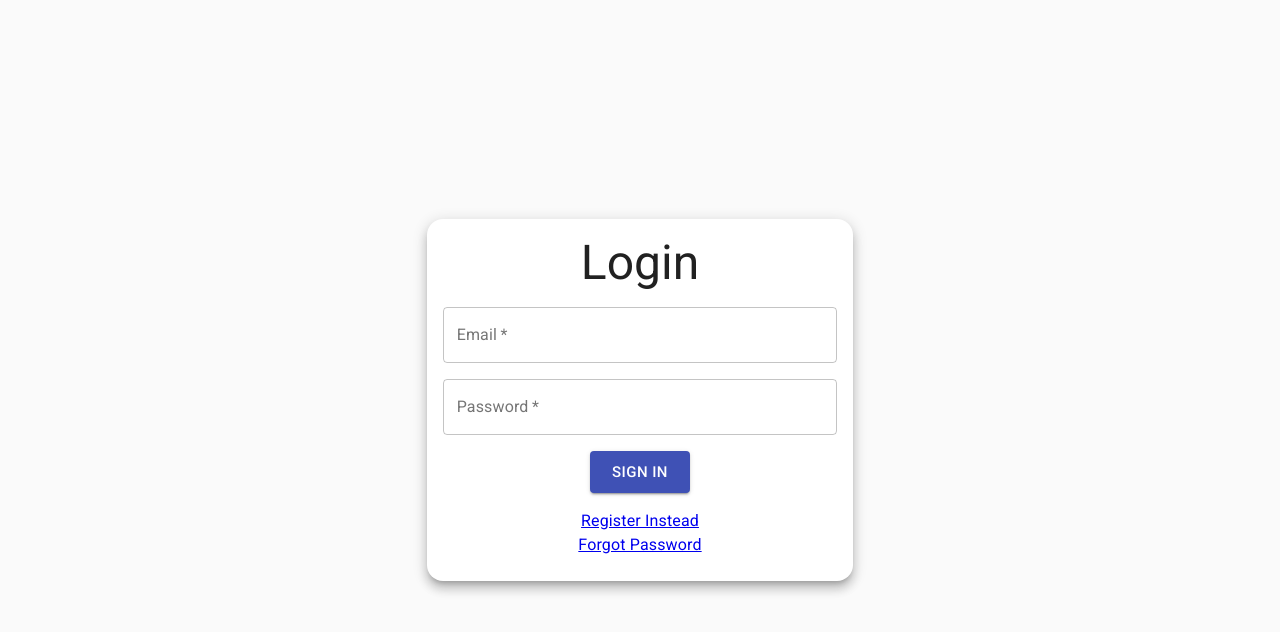
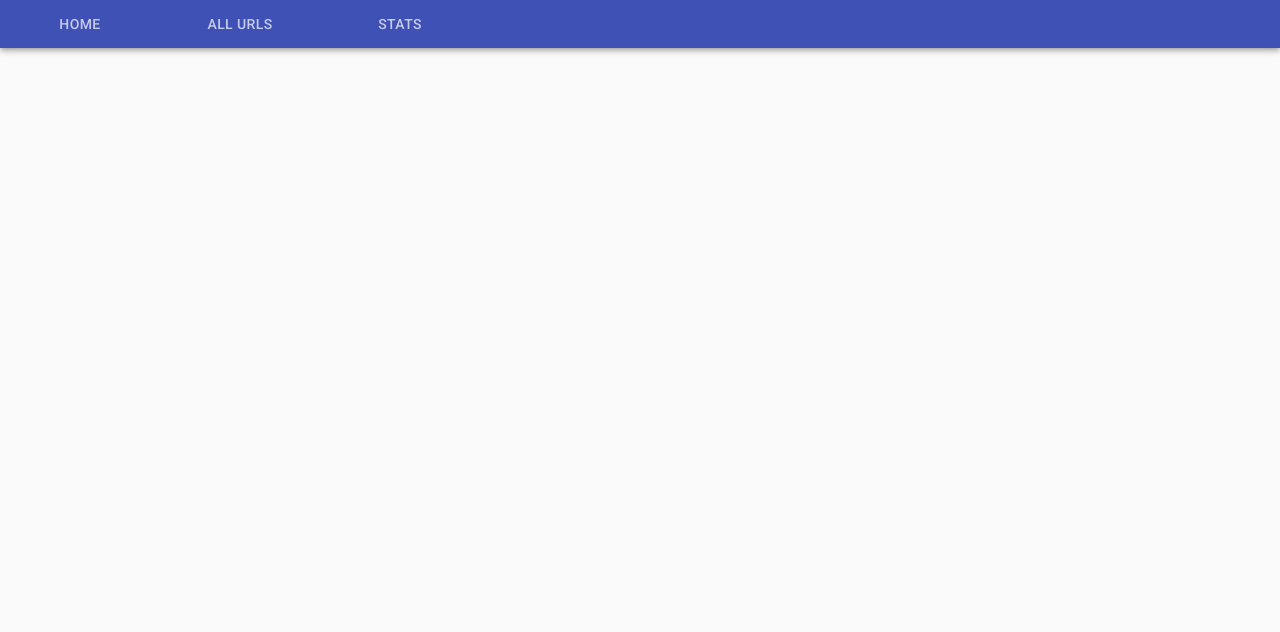
Before and after one commit to abhideepm/URL-Shortener, a React (Create React App) app in the folder client/: page /dashboard/1 in a window 1280 px wide. Before the commit this address led to /login. Shown: the top 632 px of the page. Built offline with nearby package versions, Linux system fonts and the light colour scheme.

Commit message:
add dashboard

```diff
--- a/client/package.json
+++ b/client/package.json
@@ -5,6 +5,7 @@
 	"proxy": "http://localhost:5000/",
 	"dependencies": {
 		"@material-ui/core": "^4.11.0",
+		"@material-ui/icons": "^4.9.1",
 		"@types/node": "^12.0.0",
 		"@types/react": "^16.9.0",
 		"@types/react-dom": "^16.9.0",
--- a/client/src/App.tsx
+++ b/client/src/App.tsx
@@ -9,6 +9,7 @@ import Login from './Components/Login'
 import Register from './Components/Register'
 import ForgotPassword from './Components/ForgotPassword'
 import ResetPassword from './Components/ResetPassword'
+import Dashboard from './Components/Dashboard/Dashboard'
 
 const App: React.FC = () => {
 	return (
@@ -19,7 +20,9 @@ const App: React.FC = () => {
 					<Route exact path="/register" component={Register} />
 					<Route exact path="/forgotpassword" component={ForgotPassword} />
 					<Route exact path="/resetpassword/:token" component={ResetPassword} />
-					<Redirect from="/" to="/login" />
+					<Route exact path="/dashboard/:tab" component={Dashboard} />
+					<Redirect exact from="/" to="/login" />
+					<Redirect exact from="/dashboard" to="/dashboard/home" />
 				</Switch>
 			</Router>
 		</div>
--- /dev/null
+++ b/client/src/Components/Dashboard/AllURLs.tsx
@@ -0,0 +1,7 @@
+import React from 'react'
+
+const AllURLs: React.FC = () => {
+	return <div></div>
+}
+
+export default AllURLs
--- /dev/null
+++ b/client/src/Components/Dashboard/Dashboard.tsx
@@ -0,0 +1,55 @@
+import { AppBar, CssBaseline, Tab, Tabs } from '@material-ui/core'
+import React from 'react'
+import {
+	Route,
+	Switch,
+	useParams,
+	useRouteMatch,
+	useHistory,
+} from 'react-router-dom'
+import AllURLs from './AllURLs'
+import Home from './Home'
+import Stats from './Stats'
+
+const Dashboard: React.FC = () => {
+	const { tab } = useParams()
+	const match = useRouteMatch()
+	const history = useHistory()
+
+	const tabToIndex: { [key: string]: number } = {
+		home: 0,
+		allurls: 1,
+		stats: 2,
+	}
+
+	const indexToTab: { [key: number]: string } = {
+		0: 'home',
+		1: 'allurls',
+		2: 'stats',
+	}
+	const [tabIndex, setTabIndex] = React.useState<number>(tabToIndex[tab])
+
+	const handleChange = (event: React.ChangeEvent<{}>, newValue: number) => {
+		setTabIndex(newValue)
+		history.push(indexToTab[newValue])
+	}
+	return (
+		<>
+			<CssBaseline />
+			<AppBar position="static">
+				<Tabs value={tabIndex} onChange={handleChange}>
+					<Tab label="Home" />
+					<Tab label="All URLs" />
+					<Tab label="Stats" />
+				</Tabs>
+			</AppBar>
+			<Switch>
+				<Route exact path={`${match.url}/stats`} component={Stats} />
+				<Route exact path={`${match.url}/home`} component={Home} />
+				<Route exact path={`${match.url}/allurls`} component={AllURLs} />
+			</Switch>
+		</>
+	)
+}
+
+export default Dashboard
--- /dev/null
+++ b/client/src/Components/Dashboard/Home.tsx
@@ -0,0 +1,7 @@
+import React from 'react'
+
+const Home: React.FC = () => {
+	return <div></div>
+}
+
+export default Home
--- /dev/null
+++ b/client/src/Components/Dashboard/Stats.tsx
@@ -0,0 +1,7 @@
+import React from 'react'
+
+const Stats = () => {
+	return <div>stats</div>
+}
+
+export default Stats
```
Also changed, not shown: 1 other file (tests, documents, lock files or other folders).
